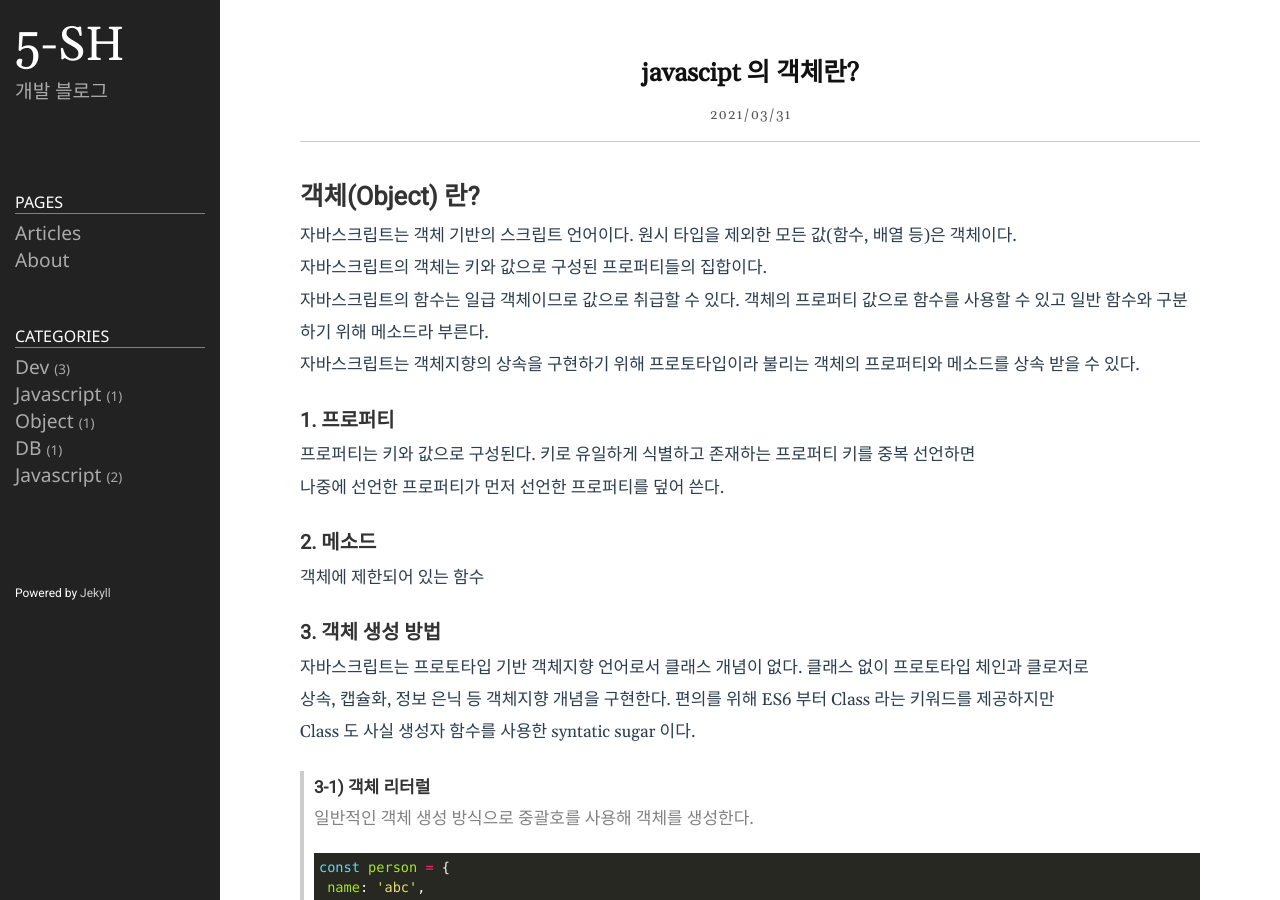
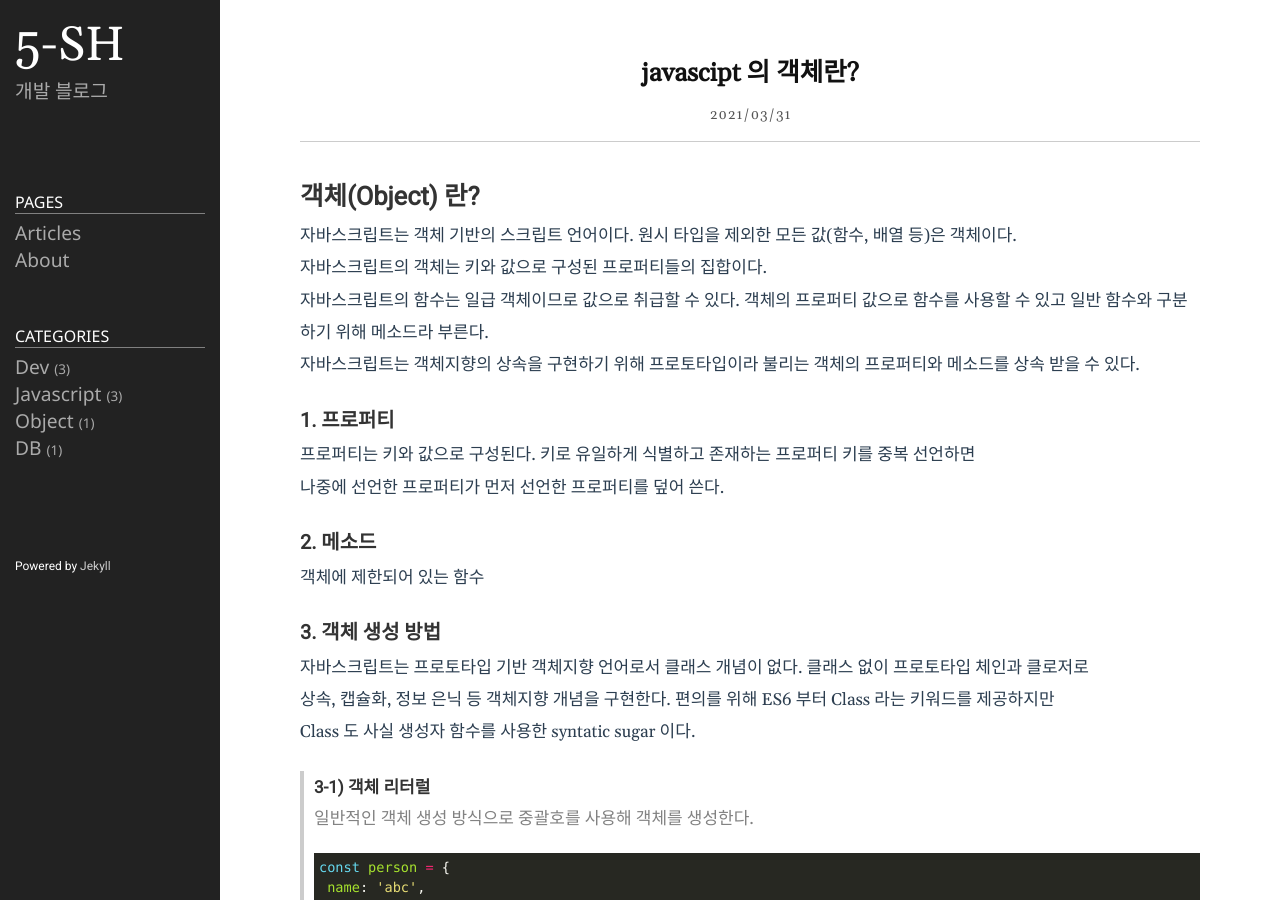
Before and after one commit to 5-SH/5-sh.github.io-deprecated, a Jekyll site: the page built from _posts/2021-03-31-javascript-object.md, in a window 1280 px wide and 900 px high. Built offline with Jekyll 4.4.1, drawn with Linux system fonts in a browser that asks for light colours.

Commit message:
카테고리 수정

```diff
--- a/_posts/2021-03-31-javascript-object.md
+++ b/_posts/2021-03-31-javascript-object.md
@@ -2,7 +2,7 @@
 layout: post
 title: javascipt 의 객체란?
 date: 2021-03-31 23:05:00 +0900
-categories: javascript
+categories: Javascript
 ref: javascript
 ---
 
```
